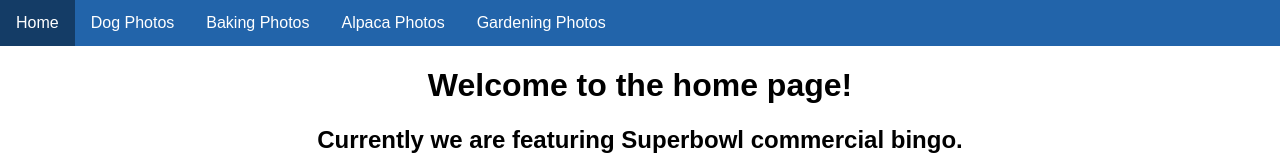
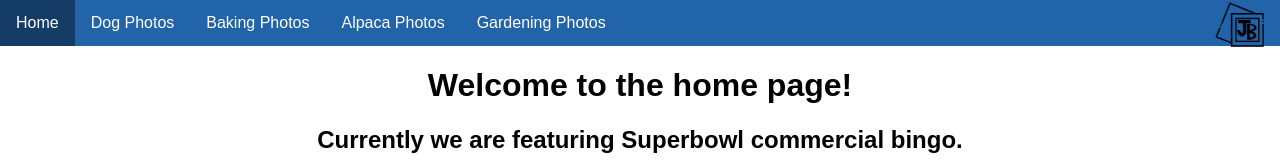
Before and after one commit to ReflectiveToy/reflectivetoy.github.io, a plain HTML site: page index.html in a window 1280 px wide. Shown: the top 160 px of the page. Drawn offline with Linux system fonts and the light colour scheme.

Commit message:
Logo Added

```diff
--- a/index.html
+++ b/index.html
@@ -14,6 +14,7 @@
             <li><a href="bakingphotos.html">Baking Photos</a></li>
             <li><a href="alpacaphotos.html">Alpaca Photos</a></li>
             <li><a href="gardeningphotos.html">Gardening Photos</a></li>
+            <li><img class="logo" src="img/logo.png"></li>
           </ul>
           <h1>Welcome to the home page!</h1>
           <h2>Currently we are featuring Superbowl commercial bingo.</h2>
@@ -26,7 +27,6 @@
     </iframe>
   </div>
 
-
 <!--Script-->
 <script>
 
--- a/style.css
+++ b/style.css
@@ -39,7 +39,16 @@ ul {
     font-family: sans-serif;
     text-align: center;
   }
-  img {
+  li img.logo {
+    max-width: 49px;
+    width: auto;
+    height: 49px;
+    float: right;
+    position: absolute;
+    right: 1em;
+
+  }
+  a img {
     max-width: 33%;
     width: auto;
     height: auto;
```
Also changed, not shown: alpacaphotos.html (+1 -0 lines), bakingphotos.html (+1 -0 lines), dogphotos.html (+1 -0 lines), gardeningphotos.html (+1 -0 lines), img/logo.png (added), 2 other files.
